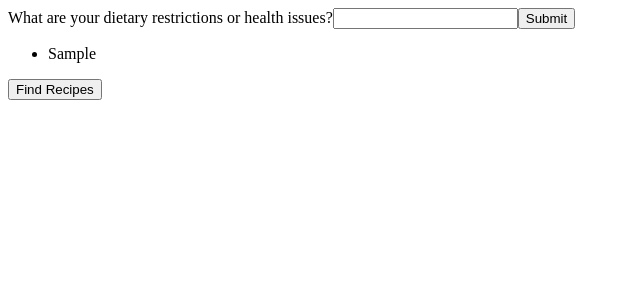
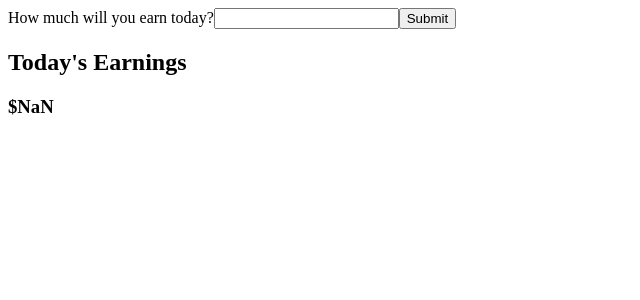
Before and after one commit to skang1004/solo, a React app: page / in a window 1280 px wide. Both pictures are taken after typing "Sample" into the empty fields and a click on the button "Submit". Shown: the top 300 px of the page, without its empty margins (0-640 px from the left). Built offline with nearby package versions, Linux system fonts and the light colour scheme.

Commit message:
changing scope

```diff
--- a/client/components/Restrictions.jsx
+++ /dev/null
@@ -1,13 +0,0 @@
-import React, { Component } from "react";
-
-const Restrictions = (props) => {
-  return (
-    <div>
-      <ul>
-        <li id={"li" + props.id}>{props.restrictions[props.id]}</li>
-      </ul>
-    </div>
-  );
-};
-
-export default Restrictions;
--- a/client/containers/MainContainer.jsx
+++ b/client/containers/MainContainer.jsx
@@ -1,63 +1,44 @@
 import React, { Component } from "react";
-import Restrictions from "../components/Restrictions.jsx";
 
 class MainContainer extends Component {
   constructor(props) {
     super(props);
     this.state = {
-      restrictions: [],
-      newRestriction: "",
+      incomeInput: "",
+      incomeToday: 0,
     };
     this.handleText = this.handleText.bind(this);
     this.handleClick = this.handleClick.bind(this);
-    this.findRecipes = this.findRecipes.bind(this);
   }
 
   handleText(e) {
     this.setState({
-      newRestriction: e.target.value,
+      incomeInput: e.target.value,
     });
   }
 
   handleClick(e) {
     e.preventDefault();
-    let arr = this.state.restrictions;
-    arr.push(this.state.newRestriction);
-    let input = document.getElementById("restriction_id");
-    input.value = "";
+    let num = parseInt(this.state.incomeInput);
     this.setState({
-      restrictions: arr,
-      newRestriction: "",
+      incomeToday: num,
     });
-  }
-
-  findRecipes() {
-    console.log("clicked");
+    document.getElementById("income_id").value = "";
   }
 
   render() {
-    let restrictions = [];
-    this.state.restrictions.forEach((el, i) => {
-      restrictions.push(
-        <Restrictions id={i} restrictions={this.state.restrictions} />
-      );
-    });
     return (
       <div>
-        <label>What are your dietary restrictions or health issues?</label>
-        <input
-          id="restriction_id"
-          type="text"
-          onChange={this.handleText}
-        ></input>
+        <label>How much will you earn today?</label>
+        <input id="income_id" type="text" onChange={this.handleText}></input>
         <button type="submit" onClick={this.handleClick}>
           Submit
         </button>
-        {restrictions}
-        {restrictions.length > 0 ? (
-          <button id="find_recipes" type="submit" onClick={this.findRecipes}>
-            Find Recipes
-          </button>
+        {this.state.incomeToday !== 0 ? (
+          <div>
+            <h2>Today's Earnings</h2>
+            <h3>${this.state.incomeToday}</h3>
+          </div>
         ) : null}
       </div>
     );
```
Also changed, not shown: client/App.jsx (+0 -8 lines).
